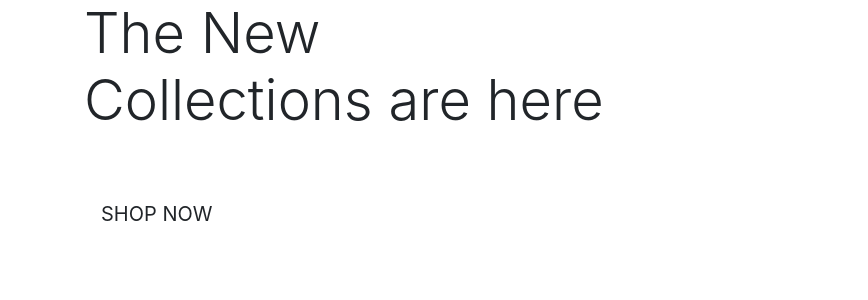
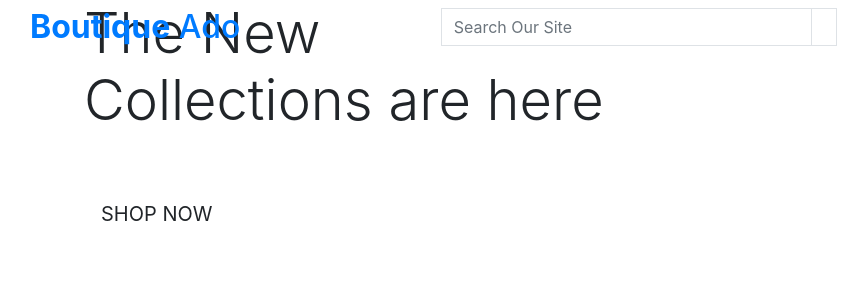
Before and after one commit to rajendradanve/boutique_ado_v1, a Django app: page / in a window 1280 px wide. Shown: the top 300 px of the page, without its empty margins (1-869 px from the left). Run offline with Django 3.2, Linux system fonts and the light colour scheme; some libraries are stand-ins or nearby versions.

Commit message:
started updating header

```diff
--- a/templates/base.html
+++ b/templates/base.html
@@ -32,7 +32,37 @@
   </head>
   <body>
     <header class="container-fluid fixed-top">
+      <div class="row">
+        <div class="col-12 col-lg-4 my-auto py-1 py-lg-0 text-center text-lg-left">
+          <a href="{% url 'home' %}" class="nav-link main-logo-link">
+            <h2 class="logo-font text-black my-0">
+              <strong> Boutique</strong> Ado
+          </h2>
+        </a>
+        </div>
 
+        <div class="col-12 col-lg-4 my-auto py-1 py-lg-0">
+          <form action="" method="get">
+            <div class="input-group w-100">
+              <input type="text" class="form-control border border-black rounded-0" name=q placeholder="Search Our Site">
+              <div class="input-group-append">
+                <button class="form-control btn btn-black border border-black rounded-0" type="submit">
+                  <span class="icon">
+                    <i class="fas fa-search"></i>
+                  </span>
+                </button>
+              </div>
+            </div>
+          </form>
+        </div>
+
+        <div class="col-12 col-lg-4 my-auto py-1 py-lg-0">
+          <ul class="list-inline list-unstyled text-center text-lg-right my-0">
+            <li class="list-inline-item dropdown"></li>
+            <li class="list-inline-item"></li>
+          </ul>
+        </div>
+      </div>
     </header>
 
     {% if messages %}
```
